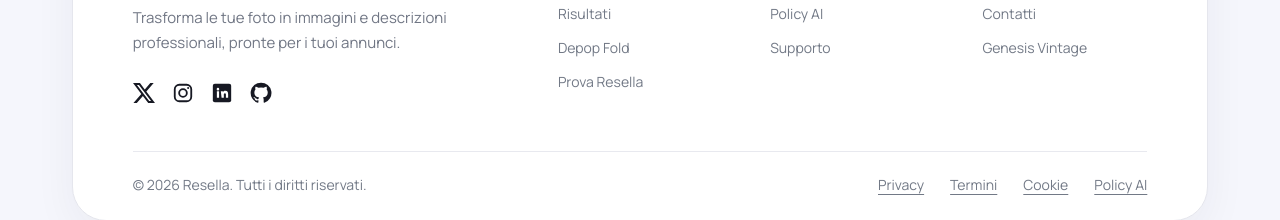
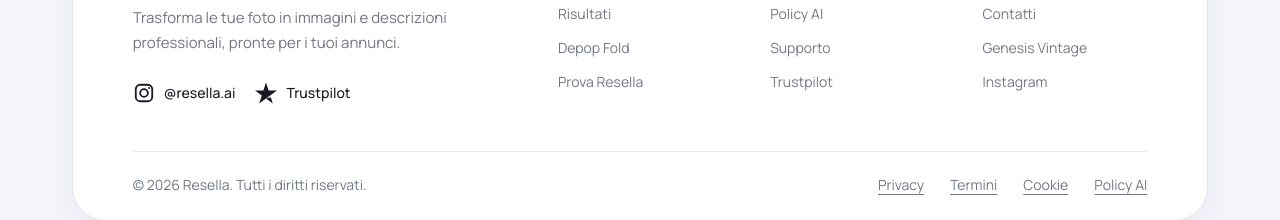
Before and after one commit to resella-ai/landing, a React (Vite) app: page / in a window 1280 px wide. Shown: the part 4564-4784 px from the top of the page. Built offline with nearby package versions, Linux system fonts and the light colour scheme.

Commit message:
feat: add Instagram and Trustpilot links to footer

```diff
--- a/src/App.jsx
+++ b/src/App.jsx
@@ -540,6 +540,7 @@ function FooterSocialMark({ name }) {
     Instagram: <><rect x="3" y="3" width="18" height="18" rx="5" fill="none" stroke="currentColor" strokeWidth="2" /><circle cx="12" cy="12" r="4.2" fill="none" stroke="currentColor" strokeWidth="2" /><circle cx="17.6" cy="6.5" r="1.1" /></>,
     LinkedIn: <><rect x="2" y="2" width="20" height="20" rx="2.2" /><path d="M6.4 10h2.4v7.3H6.4zm1.2-3.6a1.4 1.4 0 1 1 0 2.8 1.4 1.4 0 0 1 0-2.8Zm3.1 3.6H13v1h.03c.35-.65 1.22-1.33 2.5-1.33 2.67 0 3.17 1.76 3.17 4.05v3.58h-2.43v-3.17c0-.76-.02-1.74-1.06-1.74-1.06 0-1.22.83-1.22 1.68v3.23h-2.43z" fill="white" /></>,
     GitHub: <path d="M12 .7a11.3 11.3 0 0 0-3.58 22.02c.57.1.78-.25.78-.55v-2.13c-3.17.69-3.84-1.35-3.84-1.35-.52-1.32-1.27-1.67-1.27-1.67-1.04-.71.08-.7.08-.7 1.15.08 1.75 1.18 1.75 1.18 1.02 1.74 2.67 1.24 3.32.95.1-.74.4-1.24.73-1.53-2.53-.29-5.2-1.27-5.2-5.63 0-1.24.45-2.27 1.18-3.07-.12-.29-.51-1.45.11-3.03 0 0 .96-.31 3.14 1.17a10.9 10.9 0 0 1 5.72 0c2.18-1.48 3.14-1.17 3.14-1.17.62 1.58.23 2.74.11 3.03.74.8 1.18 1.83 1.18 3.07 0 4.37-2.67 5.34-5.22 5.62.41.35.78 1.04.78 2.1v3.16c0 .3.2.66.79.55A11.3 11.3 0 0 0 12 .7Z" />,
+    Trustpilot: <path d="M17.227 16.67l2.19 6.742-7.413-5.388 5.223-1.354zM24 9.31h-9.165L12.005.589l-2.84 8.723L0 9.3l7.422 5.397-2.84 8.714 7.422-5.388 4.583-3.326L24 9.311z" />,
   };
 
   return <span className="site-footer-social-mark" role="img" aria-label={name} title={name}><svg viewBox="0 0 24 24" aria-hidden="true">{icons[name]}</svg></span>;
@@ -547,7 +548,6 @@ function FooterSocialMark({ name }) {
 
 function Footer() {
   const year = new Date().getFullYear();
-  const socialNames = ["X", "Instagram", "LinkedIn", "GitHub"];
 
   return (
     <footer className="site-footer">
@@ -559,8 +559,27 @@ function Footer() {
                 <img src={brandWordmark} alt="Resella" />
               </a>
               <p>Trasforma le tue foto in immagini e descrizioni professionali, pronte per i tuoi annunci.</p>
-              <div className="site-footer-socials" role="group" aria-label="Profili social da configurare">
-                {socialNames.map((name) => <FooterSocialMark key={name} name={name} />)}
+              <div className="site-footer-socials">
+                <a
+                  href="https://www.instagram.com/resella.ai/"
+                  target="_blank"
+                  rel="noreferrer"
+                  className="site-footer-social-link"
+                  aria-label="Instagram @resella.ai"
+                >
+                  <FooterSocialMark name="Instagram" />
+                  <span>@resella.ai</span>
+                </a>
+                <a
+                  href="https://www.trustpilot.com/review/resella.ai"
+                  target="_blank"
+                  rel="noreferrer"
+                  className="site-footer-social-link"
+                  aria-label="Trustpilot"
+                >
+                  <FooterSocialMark name="Trustpilot" />
+                  <span>Trustpilot</span>
+                </a>
               </div>
             </div>
 
@@ -579,6 +598,7 @@ function Footer() {
                 { label: "Informazioni legali", href: "https://resella.meeda.it/legal.html" },
                 { label: "Policy AI", href: "https://resella.meeda.it/ai-policy.html" },
                 { label: "Supporto", href: "mailto:app.resella.ai@gmail.com" },
+                { label: "Trustpilot", href: "https://www.trustpilot.com/review/resella.ai", external: true },
               ]}
             />
             <FooterColumn
@@ -588,6 +608,7 @@ function Footer() {
                 { label: "Chi gestisce Resella", href: "https://resella.meeda.it/legal-notice.html" },
                 { label: "Contatti", href: "mailto:app.resella.ai@gmail.com" },
                 { label: "Genesis Vintage", href: "https://genesisvintage.it/", external: true },
+                { label: "Instagram", href: "https://www.instagram.com/resella.ai/", external: true },
               ]}
             />
           </div>
--- a/src/reference.css
+++ b/src/reference.css
@@ -1138,7 +1138,27 @@ main {
 .site-footer-brand > a { display: inline-flex; line-height: 0; }
 .site-footer-brand > a img { width: 164px; height: auto; }
 .site-footer-brand > p { max-width: 44ch; margin-top: 18px; color: #707684; font-size: 15px; line-height: 1.65; }
-.site-footer-socials { display: flex; min-height: 25px; align-items: center; gap: 17px; margin-top: 25px; }
+.site-footer-socials { display: flex; flex-wrap: wrap; min-height: 25px; align-items: center; gap: 16px 20px; margin-top: 25px; }
+.site-footer-social-link {
+  display: inline-flex;
+  align-items: center;
+  gap: 9px;
+  color: #171923;
+  font-size: 14px;
+  font-weight: var(--weight-medium);
+  text-decoration: none;
+  transition: color 160ms ease;
+}
+.site-footer-social-link:hover {
+  color: var(--violet);
+}
+.site-footer-social-link .site-footer-social-mark {
+  color: inherit;
+  transition: transform 160ms ease;
+}
+.site-footer-social-link:hover .site-footer-social-mark {
+  transform: translateY(-1px);
+}
 .site-footer-social-mark { display: inline-grid; width: 22px; height: 22px; place-items: center; color: #171923; }
 .site-footer-social-mark svg { display: block; width: 100%; height: 100%; fill: currentColor; }
 .site-footer-column h2 { margin-bottom: 19px; font-size: 15px; font-weight: var(--weight-bold); letter-spacing: -.02em; }
@@ -1191,6 +1211,7 @@ main {
   .site-footer-brand > a img { width: 142px; }
   .site-footer-brand > p { max-width: 42ch; margin-top: 14px; font-size: 13px; }
   .site-footer-socials { gap: 14px; margin-top: 19px; }
+  .site-footer-social-link { font-size: 13px; gap: 8px; }
   .site-footer-social-mark { width: 20px; height: 20px; }
   .site-footer-column h2 { margin-bottom: 14px; font-size: 13px; }
   .site-footer-column ul { gap: 10px; }
```
